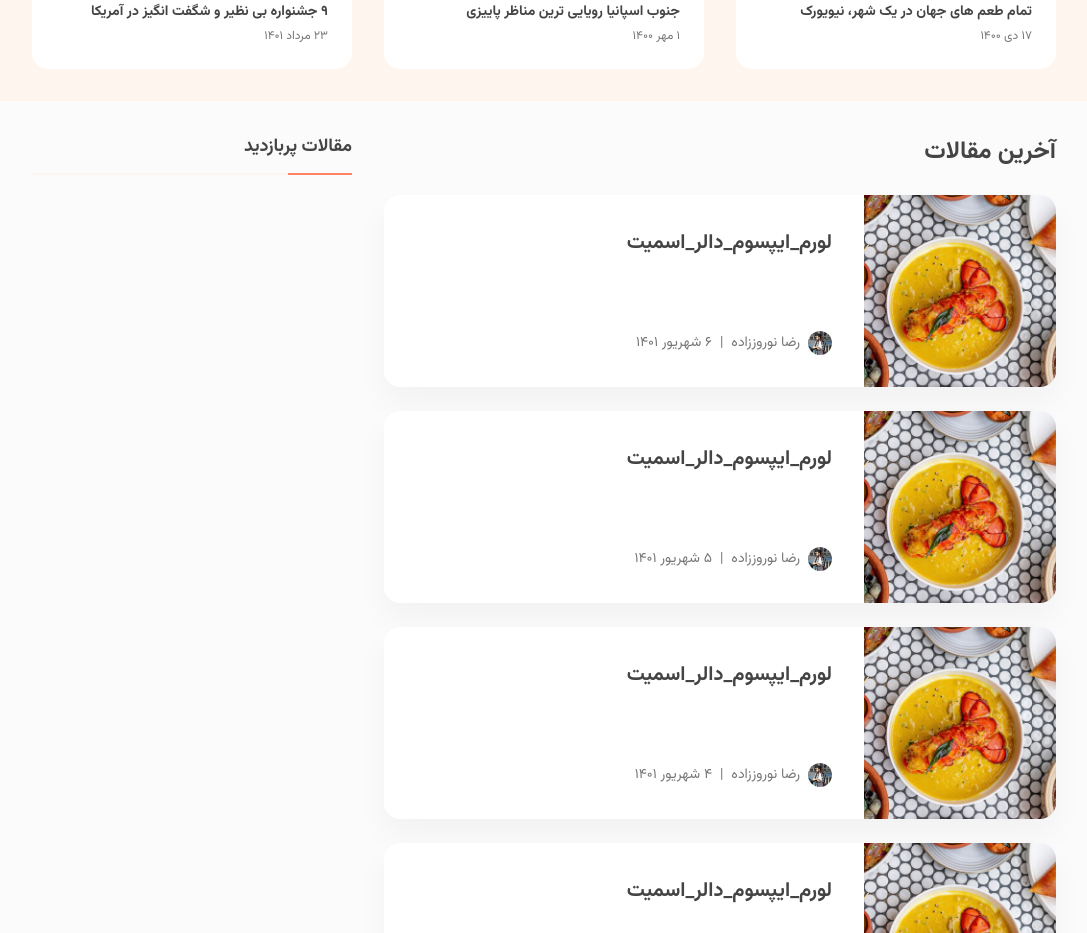
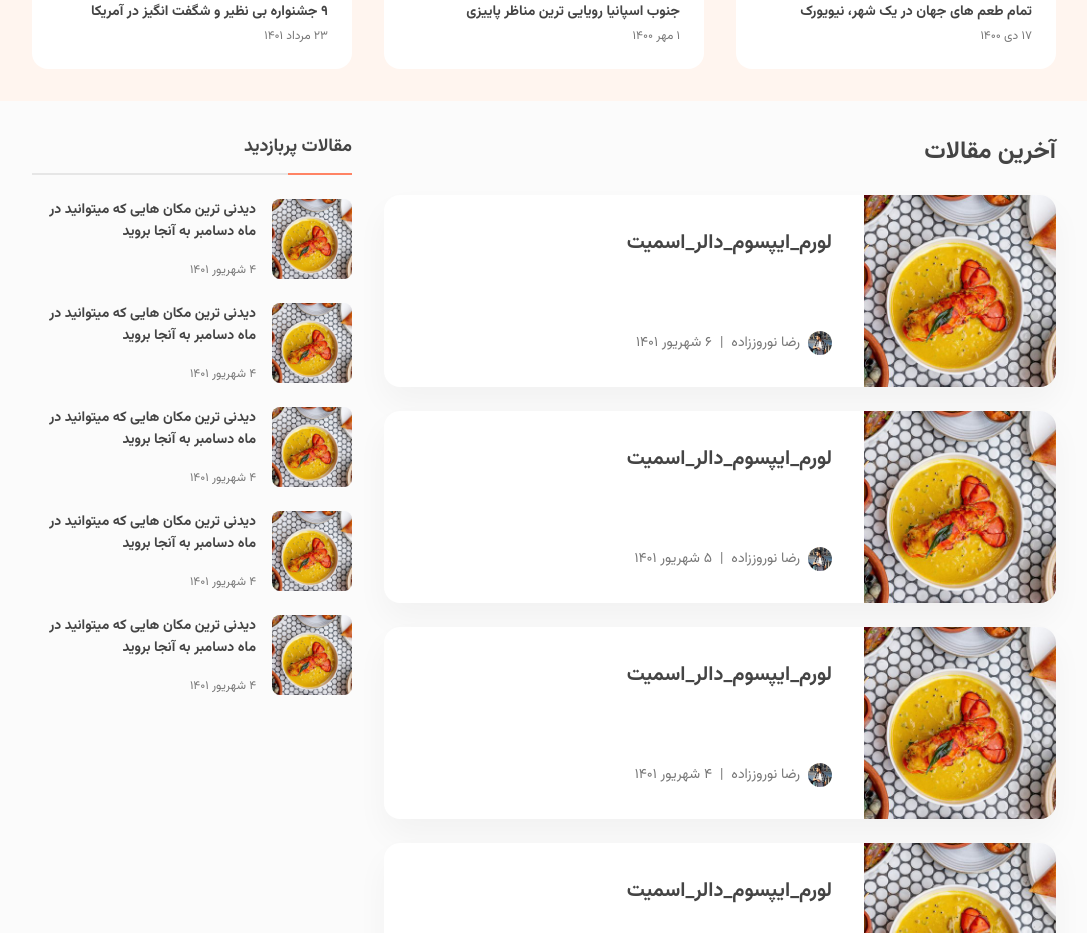
Before and after one commit to RezaNrzdh/Blog, an Angular app: page / in a window 1280 px wide. Shown: the part 1060-1993 px from the top of the page, without its empty margins (96-1183 px from the left). Built offline with nearby package versions, Linux system fonts and the light colour scheme.

Commit message:
add popular articles section

```diff
--- a/src/app/home/recent/recent.component.html
+++ b/src/app/home/recent/recent.component.html
@@ -15,8 +15,15 @@
     </div>
     <div class="popular-articles">
         <div class="header">
-            <h3>مقالات پربازدید</h3>
+            <h4>مقالات پربازدید</h4>
             <span></span>
+        </div>
+        <div *ngFor="let popular of popularArticles" class="card">
+            <img src="{{ popular.img }}" />
+            <div class="info">
+                <h3>{{ popular.title }}</h3>
+                <span>{{ popular.created }}</span>
+            </div>
         </div>
     </div>
 </div>
--- a/src/app/home/recent/recent.component.scss
+++ b/src/app/home/recent/recent.component.scss
@@ -73,11 +73,15 @@
     .popular-articles {
         display: flex;
         flex-direction: column;
+        position: sticky;
+        position: -webkit-sticky;
+        top: 24px;
+        height: fit-content;
         .header {
             display: flex;
             flex-direction: column;
             width: inherit;
-            > h3 {
+            > h4 {
                 font-size: $headline5;
                 color: $text-main;
                 margin-bottom: $spacing-12;
@@ -85,7 +89,7 @@
             > span {
                 width: 100%;
                 height: 2px;
-                background-color: $primary-light;
+                background-color: $stroke-main;
                 &::after{
                     display: block;
                     content: "";
@@ -95,5 +99,30 @@
                 }
             }
         }
+        .card {
+            display: flex;
+            margin-top: 24px;
+            img{
+                width: 80px;
+                height: 80px;
+                border-radius: $radius-8;
+            }
+            > .info{
+                display: flex;
+                flex-direction: column;
+                box-sizing: border-box;
+                padding-right: 16px;
+                h3{
+                    font-size: $body2;
+                    color: $text-main;
+                    margin-bottom: 8px;
+                }
+                span{
+                    font-size: $caption;
+                    color: $text-variant;
+                    margin-top: auto;
+                }
+            }
+        }
     }
 }
```
